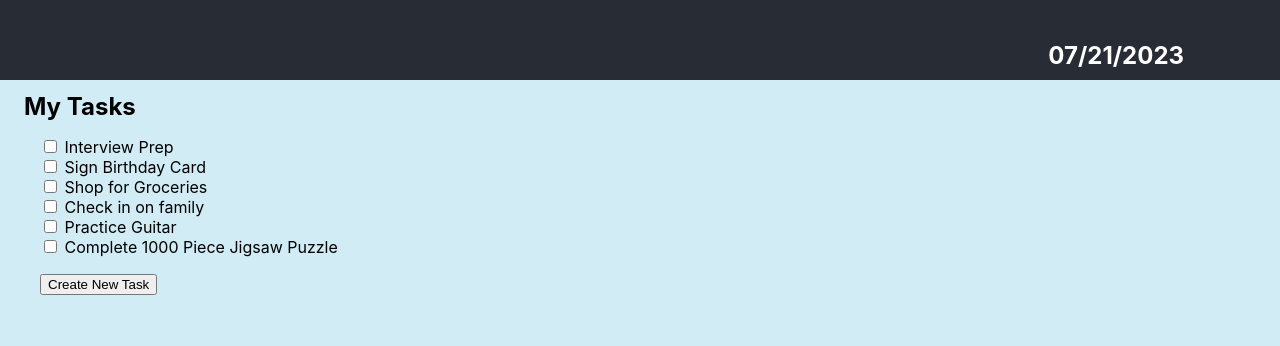
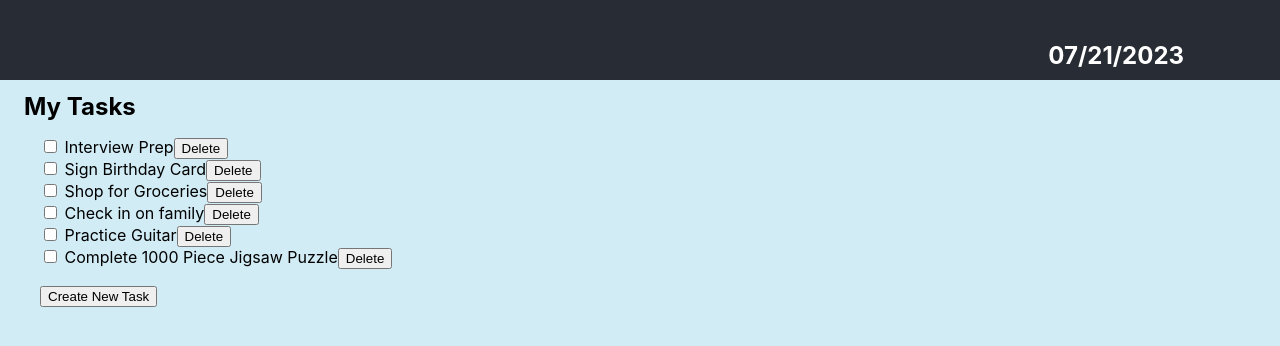
Before and after one commit to rodriguez-ia/todo-list-site, a React (Create React App) app: page / in a window 1280 px wide. Shown: the top 346 px of the page. Built offline with nearby package versions, Linux system fonts and the light colour scheme.

Commit message:
Added ability to delete a task from the task list

```diff
--- a/src/App.js
+++ b/src/App.js
@@ -3,44 +3,49 @@ import logo from './logo.svg';
 import './App.css';
 
 function ShowTasksMenu({ existingTasks }) {
-  const [count, setCount] = useState(0);
+  const [nextId, setNextId] = useState(0);
+  const [tasksList, setTasksList] = useState(existingTasks);
 
   function handleCreateNewTask() {
-    existingTasks.push({title:'[Task Name]', description:'I am a new task for you', id:count});
-    setCount(count + 1);
+    setTasksList(tasksList.concat([{title:'[Task Name]', description:'I am a new task for you', id:nextId}]));
+    setNextId(nextId + 1);
+  }
+
+  function handleDeleteTask(taskId) {
+    setTasksList(tasksList.filter(task => task.id !== taskId));
   }
 
   return (
     <div className="tasks-menu">
       <h2 className='tasks-label'>My Tasks</h2>
-      <ShowExistingTasks existingTasks={existingTasks} />
+      <ShowExistingTasks existingTasks={tasksList} onDeleteTask={handleDeleteTask} />
       <CreateNewTaskButton onClick={handleCreateNewTask} />
     </div>
   );
 }
 
-function ShowExistingTasks({ existingTasks }) {
+function ShowExistingTasks({ existingTasks, onDeleteTask }) {
   const tasksToDisplay = existingTasks.map(task =>
-    <TaskItem key={task.id} taskTitle={task.title} />
+    <TaskItem key={task.id} taskId={task.id} taskTitle={task.title} onDeleteTask={onDeleteTask} />
   );
 
   return (
     <ul>
-      <TaskItem key="90" taskTitle="Interview Prep" />
-      <TaskItem key="91" taskTitle="Sign Birthday Card" />
-      <TaskItem key="92" taskTitle="Shop for Groceries" />
-      <TaskItem key="93" taskTitle="Check in on family" />
-      <TaskItem key="94" taskTitle="Practice Guitar" />
-      <TaskItem key="95" taskTitle="Complete 1000 Piece Jigsaw Puzzle" />
+      <TaskItem key="90" taskTitle="Interview Prep" onDeleteTask={onDeleteTask} />
+      <TaskItem key="91" taskTitle="Sign Birthday Card" onDeleteTask={onDeleteTask} />
+      <TaskItem key="92" taskTitle="Shop for Groceries" onDeleteTask={onDeleteTask} />
+      <TaskItem key="93" taskTitle="Check in on family" onDeleteTask={onDeleteTask} />
+      <TaskItem key="94" taskTitle="Practice Guitar" onDeleteTask={onDeleteTask} />
+      <TaskItem key="95" taskTitle="Complete 1000 Piece Jigsaw Puzzle" onDeleteTask={onDeleteTask} />
       {tasksToDisplay}
     </ul>
   );
 }
 
-function TaskItem({ taskTitle }) {
+function TaskItem({ taskId, taskTitle, onDeleteTask }) {
   const [isEditing, setIsEditing] = useState(false);
   const [editedText, setEditedText] = useState(taskTitle);
-  const inputRef = useRef(null);
+  const textBoxRef = useRef(null);
 
   function handleEdit() {
     setIsEditing(true);
@@ -55,32 +60,27 @@ function TaskItem({ taskTitle }) {
     setEditedText(event.target.value);
   }
 
-  function handleCheckboxClick(event) {
-    event.stopPropagation();
-  }
-
-  function handleLiClick(event) {
-    if (!isEditing && event.target === inputRef.current) {
-      setIsEditing(true);
-    }
-  }
-
   return (
-    <li onClick={handleLiClick}>
+    <li>
       <input type="checkbox"
-            onClick={handleCheckboxClick}
-            disabled={isEditing}
+             disabled={isEditing}
       />  {' '}
           {isEditing ? (
             <input type="text"
                    value={editedText}
                    onChange={handleChange}
                    onBlur={handleBlur}
-                   ref={inputRef}
                    autoFocus
             />
           ) : (
-            <span onClick={handleEdit}>{editedText}</span>
+            <span onClick={handleEdit}>
+              {editedText}
+              <button onClick={() => onDeleteTask(taskId)}
+                      disabled={isEditing}
+                      ref={textBoxRef}>
+                        {' '}Delete
+              </button>
+            </span>
           )}
     </li>
   );
```
